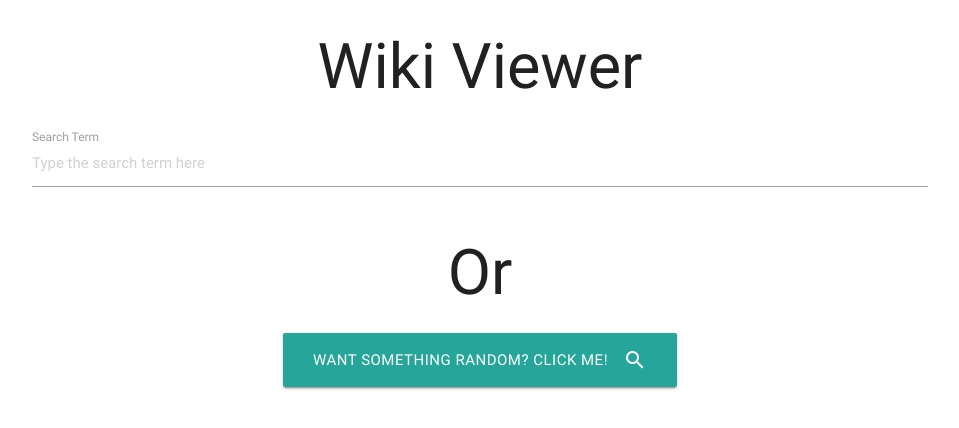
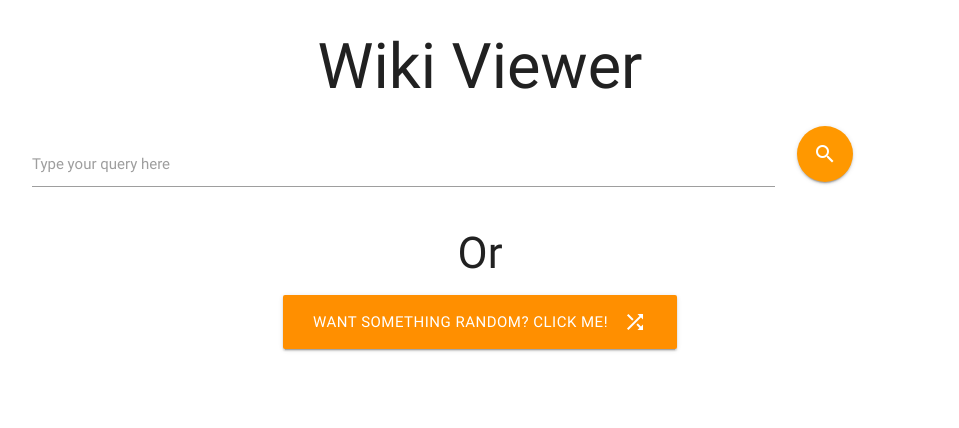
Before and after one commit to saisk8/wiki_viewer, a plain HTML site: page index.html in a window 1280 px wide. Shown: the whole page, without its empty margins (160-1119 px from the left). Drawn offline with nearby package versions, Linux system fonts and the light colour scheme.

Commit message:
Random search functional

```diff
--- a/index.html
+++ b/index.html
@@ -16,14 +16,17 @@
         <!-- Page Content -->
         <h1 class="center-align">Wiki Viewer</h1>
         <div class="row">
-            <div class="input-field col s12">
-                <input placeholder="Type the search term here" id="searchTerm" type="text" class="validate autocomplete">
-                <label class="active" for="search">Search Term</label>
+            <div class="input-field col s10">
+                <input id="query" type="text" class="validate autocomplete">
+                <label class="active" for="search">Type your query here</label>
+            </div>
+            <div class="col s2">
+                <a class="btn-floating btn-large waves-effect waves-light orange"><i class="material-icons">search</i></a>
             </div>
         </div>
         <div class="center-align">
-            <h1>Or</h1>
-            <a class="waves-effect waves-light btn-large"><i class="material-icons right">search</i>Want something random? Click me!</a>
+            <h3>Or</h3>
+            <a href="https://en.wikipedia.org/wiki/Special:Random" class="waves-effect waves-light btn-large amber darken-3" target="_blank"><i class="material-icons right">shuffle</i>Want something random? Click me!</a>
         </div>
 
 
--- a/js/app.js
+++ b/js/app.js
@@ -8,3 +8,5 @@ $('input.autocomplete').autocomplete({
         "Google": 'http://placehold.it/250x250'
     }
 });
+
+//When the search icon is clicked
```
